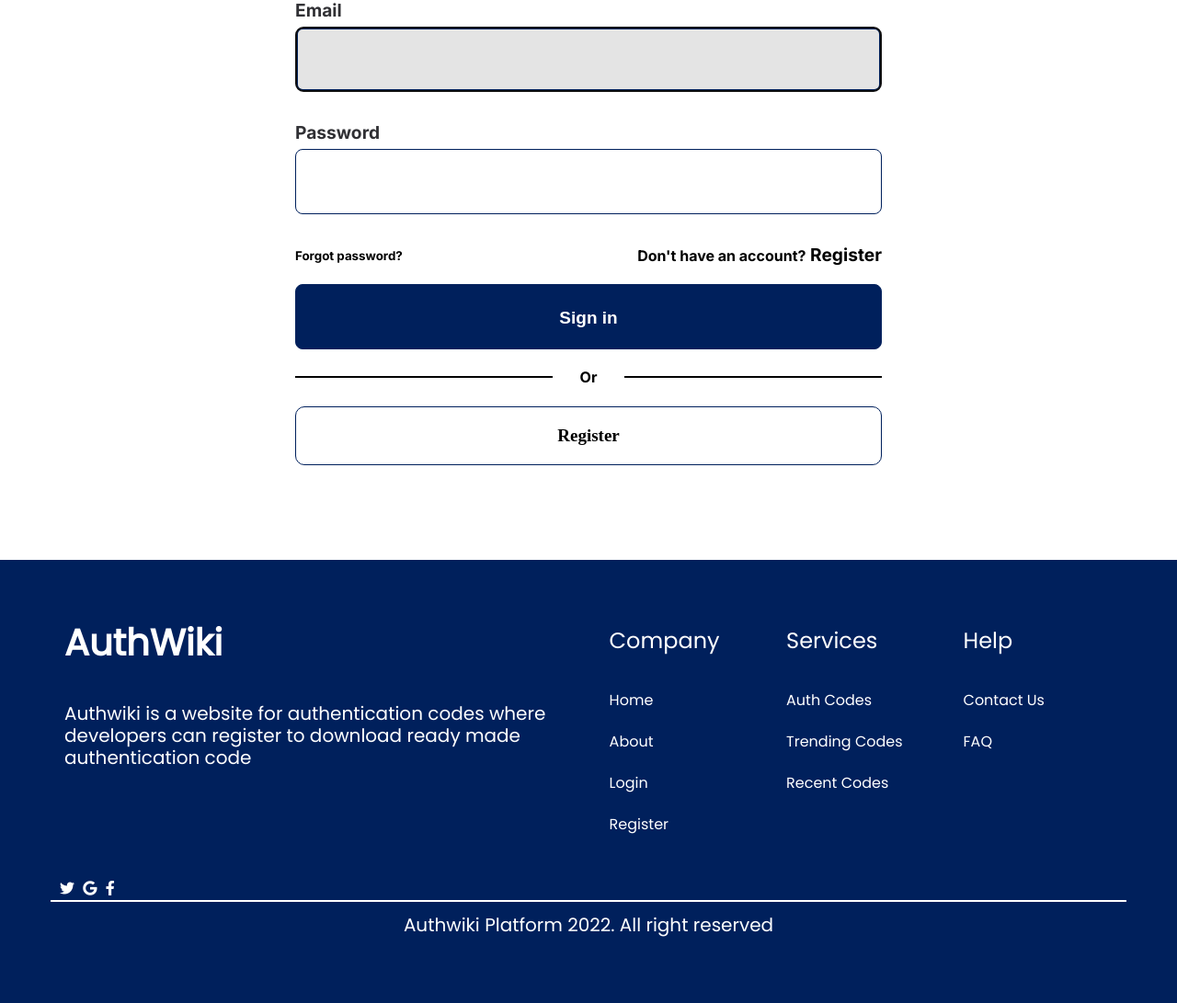
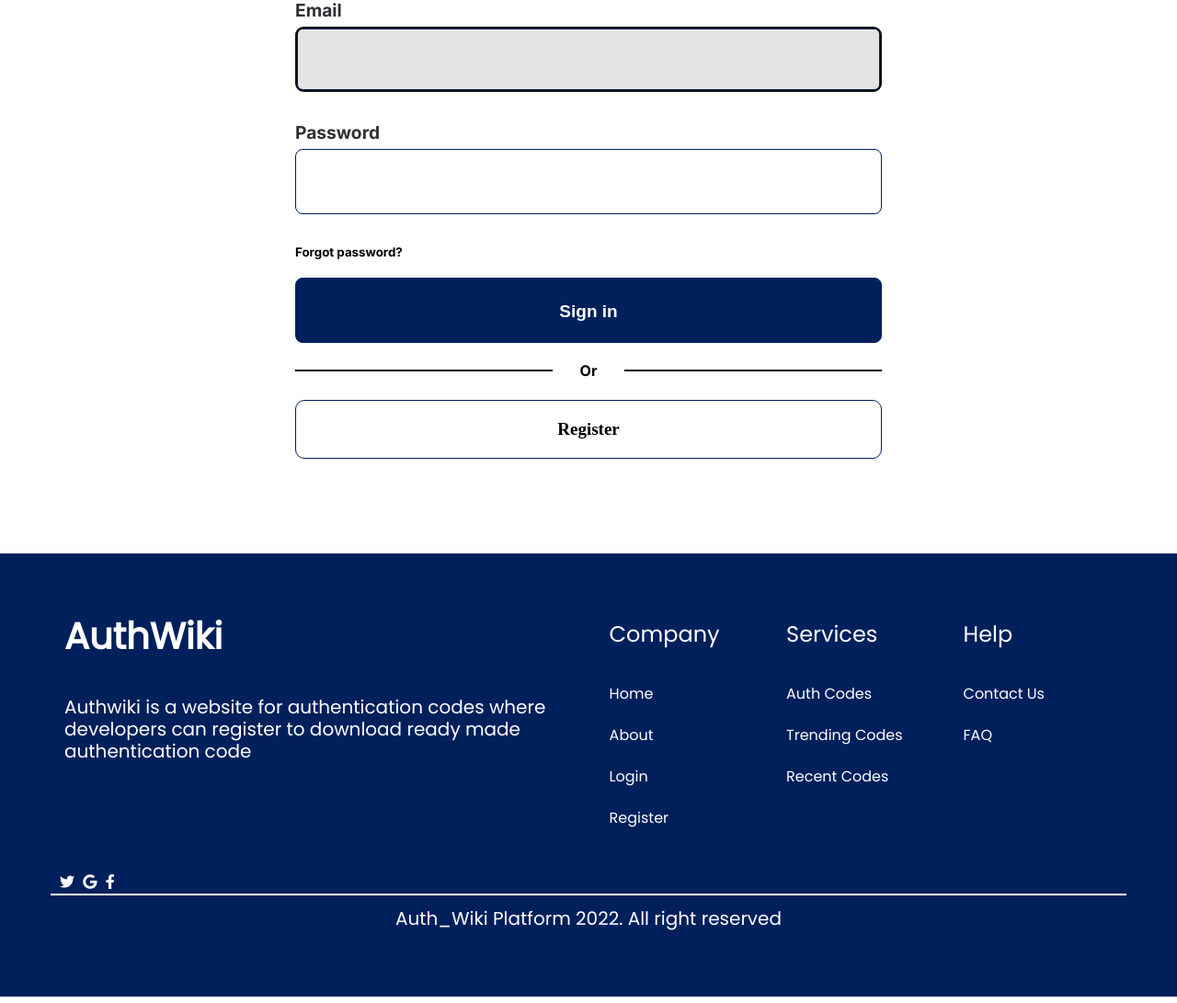
Before and after one commit to Richeskelechi/authentication_app_Django, a Django app: page /accounts/login/ in a window 1280 px wide. Shown: the part 654-1745 px from the top of the page at 92% size. Run offline with Django 4.2, Linux system fonts and the light colour scheme.

Commit message:
Styles Fixed

```diff
--- a/accounts/templates/accounts/login.html
+++ b/accounts/templates/accounts/login.html
@@ -28,12 +28,6 @@
         <small>
           <a href="{% url 'accounts:password_reset' %}" target="_blank" class="hover">Forgot password? </a>
         </small>
-
-        <p>
-          Don't have an account?<span>
-            <a href="{% url 'accounts:signup' %}"> Register</a>
-          </span>
-        </p>
       </div>
 
       <input type="submit" value="Sign in" />
--- a/assets/css/login.css
+++ b/assets/css/login.css
@@ -146,10 +146,6 @@ form a {
   color: #000000;
 }
 
-form a:hover {
-  color: red;
-}
-
 .line {
   border: 1px solid #000000;
   width: 280px;
@@ -194,3 +190,6 @@ form a:hover {
 form.profile span.helptext, form.profile div#id_password, form.profile label:last-of-type {
   display: none !important;
 }
+.register-now a:hover{
+  color: #00205c !important;
+}
--- a/templates/base_layout.html
+++ b/templates/base_layout.html
@@ -23,7 +23,7 @@
       <label for="check" class="checkbtn">
         <i class="fas fa-bars navi" id="burger-icon"></i>
       </label>
-      <label class="logo">Auth_Wiki</label>
+      <label class="logo"><a style="text-decoration: none; color: #000" href="/">Auth_Wiki</a></label>
       {% if not request.user.is_authenticated %}
       <ul>
         <li><a class="nav-links" href="/">Home</a></li>
@@ -108,7 +108,7 @@
         <div class="last">
           <div class="col-md-12">
             <p class="copyright">
-              Authwiki Platform 2022. All right reserved
+              Auth_Wiki Platform 2022. All right reserved
             </p>
           </div>
         </div>
```
Lines whose indentation alone changed are shown as unchanged.
